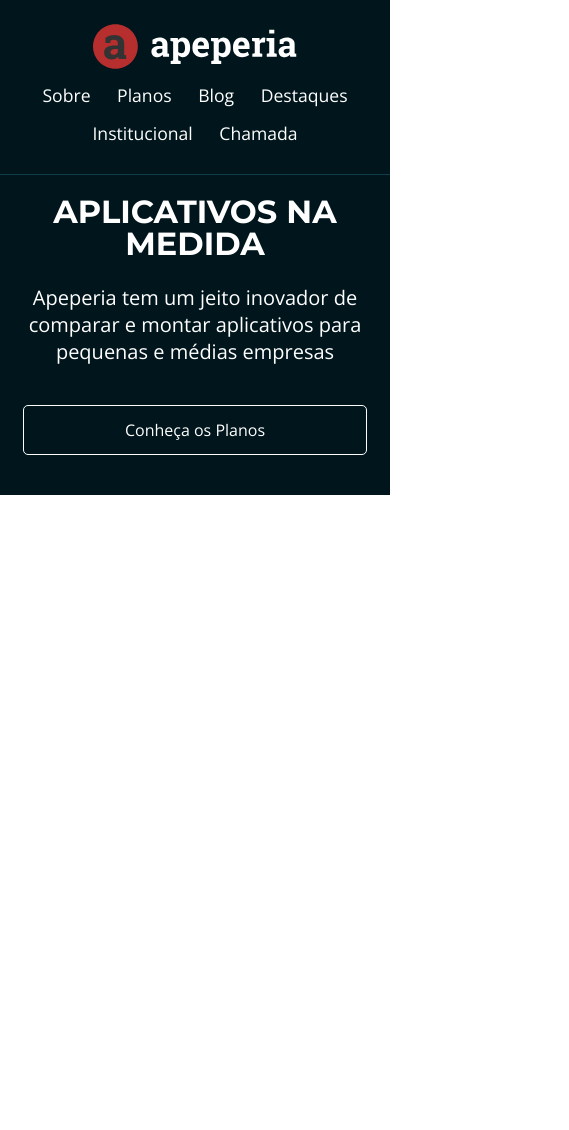
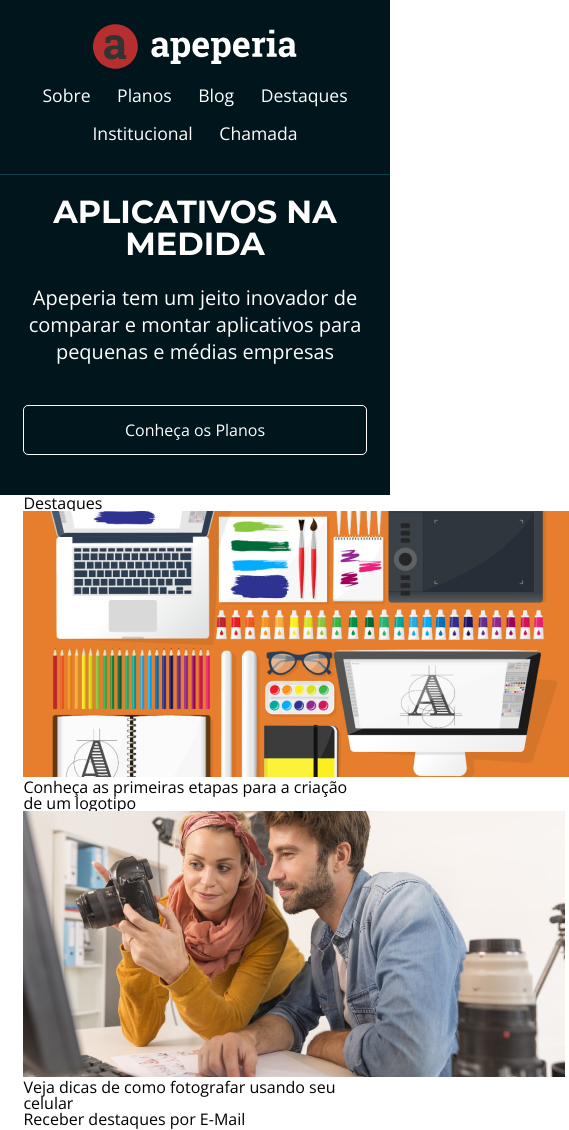
Before and after one commit to hammerhx/Layouts-Responsivos, a plain HTML site: page index.html in a window 390 px wide. Shown: the whole page, 569 px wide, since content can reach past the window. Before the commit the page ends 844 px from the top, so only its background shows below. Drawn offline with nearby package versions, Linux system fonts and the light colour scheme.

Commit message:
Prosseguindo com os estudos em layout responsivo

```diff
--- /dev/null
+++ b/destaques.css
@@ -0,0 +1,5 @@
+.destaques {
+    background-color: var(--azul-claro);
+    padding-top: 2.5rem;
+    padding-bottom: 2rem;
+}
--- a/index.html
+++ b/index.html
@@ -32,6 +32,21 @@
 			<p class="chamada__texto">Apeperia tem um jeito inovador de comparar e montar aplicativos para pequenas e médias empresas</p>
 			<a href="#" class="chamada__botao botao">Conheça os Planos</a>
 		</section>
+		<section class="destaques container">
+			<h2 class="destaques__titulo">Destaques</h2>
+			<a href="#">
+				<figure class="destaques__painel">
+					<img src="comecando-criar-logotipo.png" alt="Painel do post sobre criação de logotipo" class="destaques__painel-imagem">
+					<figcaption class="destaques__painel-texto">Conheça as primeiras etapas para a criação de um logotipo
+					</figcaption>
+				</figure>
+			</a>
+			<a href="#">
+				<figure class="destaques__painel">
+					<img src="dicas-fotografia.png" alt="Painel do post sobre fotografia com celular" class="destaques__painel-imagem">
+					<figcaption class="destaques__painel-texto">Veja dicas de como fotografar usando seu celular</figcaption>
+				</figure>
+			</a><a href="#" class="destaques__botao">Receber destaques por E-Mail</a></section>
 	</main>
 </body>
 </html>
```
